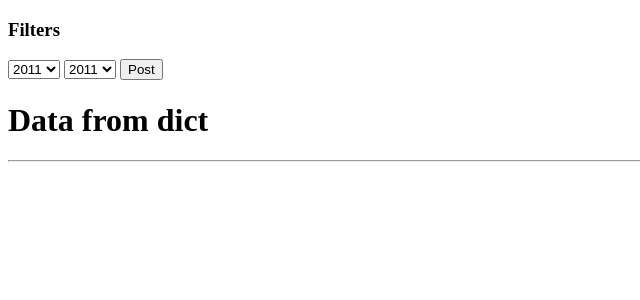
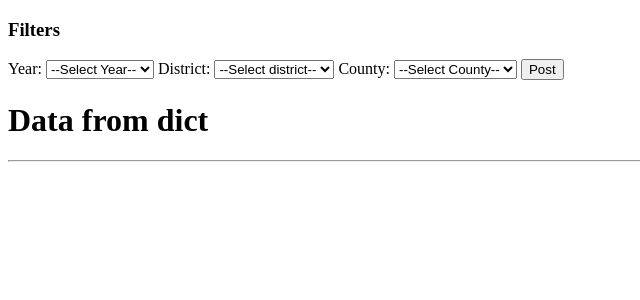
Before and after one commit to shilpisirohi12/ridesmartFL, a Flask app: page /dashboard in a window 1280 px wide. Shown: the top 300 px of the page, without its empty margins (0-640 px from the left). Run offline with Flask 2, Linux system fonts and the light colour scheme; data that the repository does not hold is empty.

Commit message:
updating the filters

```diff
--- a/app.py
+++ b/app.py
@@ -1,57 +1,111 @@
-from flask import Flask,render_template,request
+from flask import Flask,render_template,request,redirect
 from flask_sqlalchemy import SQLAlchemy
 
+#Setting up the app
 app=Flask(__name__)
+app.jinja_env.globals.update(zip=zip)
 app.config['SQLALCHEMY_DATABASE_URI']='mysql://shilpi:shilpi@127.0.0.1:3306/ridesmartfl'
 db=SQLAlchemy(app)
 
+#Fetching data from DB
 class Example(db.Model):
-    __tablename__ = 'fatal'
-    year=db.Column('year',db.Unicode, primary_key=True)
-    fatalities=db.Column('fatalities',db.Integer)
-    serious_inj=db.Column('serious_inj',db.Integer)
-    total_fatal=db.Column('total_fatal',db.Integer)
+    __tablename__ = 'crash'
+    crsh_num=db.Column('CRSH_NUM',db.Unicode, primary_key=True)
+    year=db.Column('CAL_YR',db.Unicode)
+    dist_code=db.Column('MANDIST',db.Unicode)
+    county_code=db.Column('CONTYDOT',db.Unicode)
+    fatalities=db.Column('TOT_OF_FATL_NUM',db.Integer)
+    serious_inj=db.Column('TOT_OF_INJR_NUM',db.Integer)
 
     def __repr__(self):
         return self.year
 
 
-# DataDict=[
-#     {
-#         'Year':'2011',
-#         'Fatalities':'934',
-#         'Serious_Injuries':'2491',
-#         'Total_Fatalities': '2405'
-
-#     },
-#     {
-#         'Year':'2012',
-#         'Fatalities':'895',
-#         'Serious_Injuries':'2383',
-#         'Total_Fatalities': '2413'
-
-#     },
-#         {
-#         'Year':'2013',
-#         'Fatalities':'863',
-#         'Serious_Injuries':'2194',
-#         'Total_Fatalities': '2194'
-
-#     }
-# ]
-
+#filters values
 year=['2011','2012','2013','2014','2015','2016','2017','2018']
+district=['01','02','03','04','05','06','07']
+countyName=['Charlotte',
+'Citrus',
+'Collier',
+'Desoto',
+'Glades',
+'Hardee',
+'Hendry',
+'Hernando',
+'Highlands',
+'Hillsborough',
+'Lake',
+'Lee',
+'Manatee',
+'Pasco',
+'Pinellas',
+'Polk',
+'Sarasota',
+'Sumter',
+'Alachua',
+'Baker',
+'Bradford',
+'Columbia',
+'Dixie',
+'Gilchrist',
+'Hamilton',
+'Lafayette',
+'Levy',
+'Madison',
+'Marion',
+'Suwannee',
+'Taylor',
+'Union',
+'Bay',
+'Calhoun',
+'Escambia',
+'Franklin',
+'Gadsden',
+'Gulf',
+'Holmes',
+'Jackson',
+'Jefferson',
+'Leon',
+'Liberty',
+'Okaloosa',
+'Santa Rosa',
+'Wakulla',
+'Walton',
+'Washington',
+'Brevard',
+'Clay',
+'Duval',
+'Flagler',
+'Nassau',
+'Orange',
+'Putnam',
+'Seminole',
+'St Johns',
+'Volusia',
+'Broward',
+'Miami-Dade',
+'Indian River',
+'Martin',
+'Monroe',
+'Okeechobee',
+'Osceola',
+'Palm Beach',
+'St Lucie']
 
 @app.route('/dashboard', methods=['GET','POST'])
 def start():
     if request.method=='POST':
         year_selected=request.form.get('year')
-        print(year_selected)
-        return render_template('success.html',year=year_selected)
-        #return redirect('/dashboard')
+        dist_selected=request.form.get('district')
+        county_selected=request.form.get('county')
+        if(int(year_selected)== 0):
+            DataDict=Example.query.all()
+        else:
+            DataDict=Example.query.filter(Example.year==year_selected).all()
     else:
-        DataDict=Example.query.order_by().all()
-        return render_template('dashboard.html',data=DataDict,years=year)
+        DataDict=Example.query.all()
+
+    return render_template('dashboard.html',data=DataDict,years=year,districts=district,counties=countyName)
 
 
 if __name__ == "__main__":
--- a/templates/dashboard.html
+++ b/templates/dashboard.html
@@ -7,16 +7,25 @@
 {% block body %}
 <h3>Filters</h3>
 <form action='/dashboard' method="POST">
+    Year:
     <select name="year" id="year" method="GET" action="/">
-        <option value="{{years[0]}}" selected>{{years[0]}}</option>
-        {% for year in years[1:] %}
+        <option value="0" selected>--Select Year--</option>
+        {% for year in years[:] %}
         <option value= "{{year}}" >{{year}}</option>"
         {% endfor %}
     </select>
+    District:
     <select name="district" id="district" method="GET" action="/">
-        <option value="{{years[0]}}" selected>{{years[0]}}</option>
-        {% for year in years[1:] %}
-        <option value= "{{year}}" >{{year}}</option>"
+        <option value="0" selected>--Select district--</option>
+        {% for district in districts %}
+        <option value= "{{district}}" >{{district}}</option>"
+        {% endfor %}
+    </select>
+    County:
+    <select name="county" id="county" method="GET" action="/">
+        <option value="0" selected>--Select County--</option>
+        {% for county,count in zip(counties, range(1,100)) %}
+        <option value= "{{count}}" >{{county}}</option>"
         {% endfor %}
     </select>
     <input type='submit' value='Post'>
--- a/templates/success.html
+++ b/templates/success.html
@@ -7,4 +7,5 @@
 {% block body %}
 <h1> success Page!!!</h1>
 <h4>{{year}}</h4>
+<h4>{{dist}}</h4>
 {% endblock %}
```
